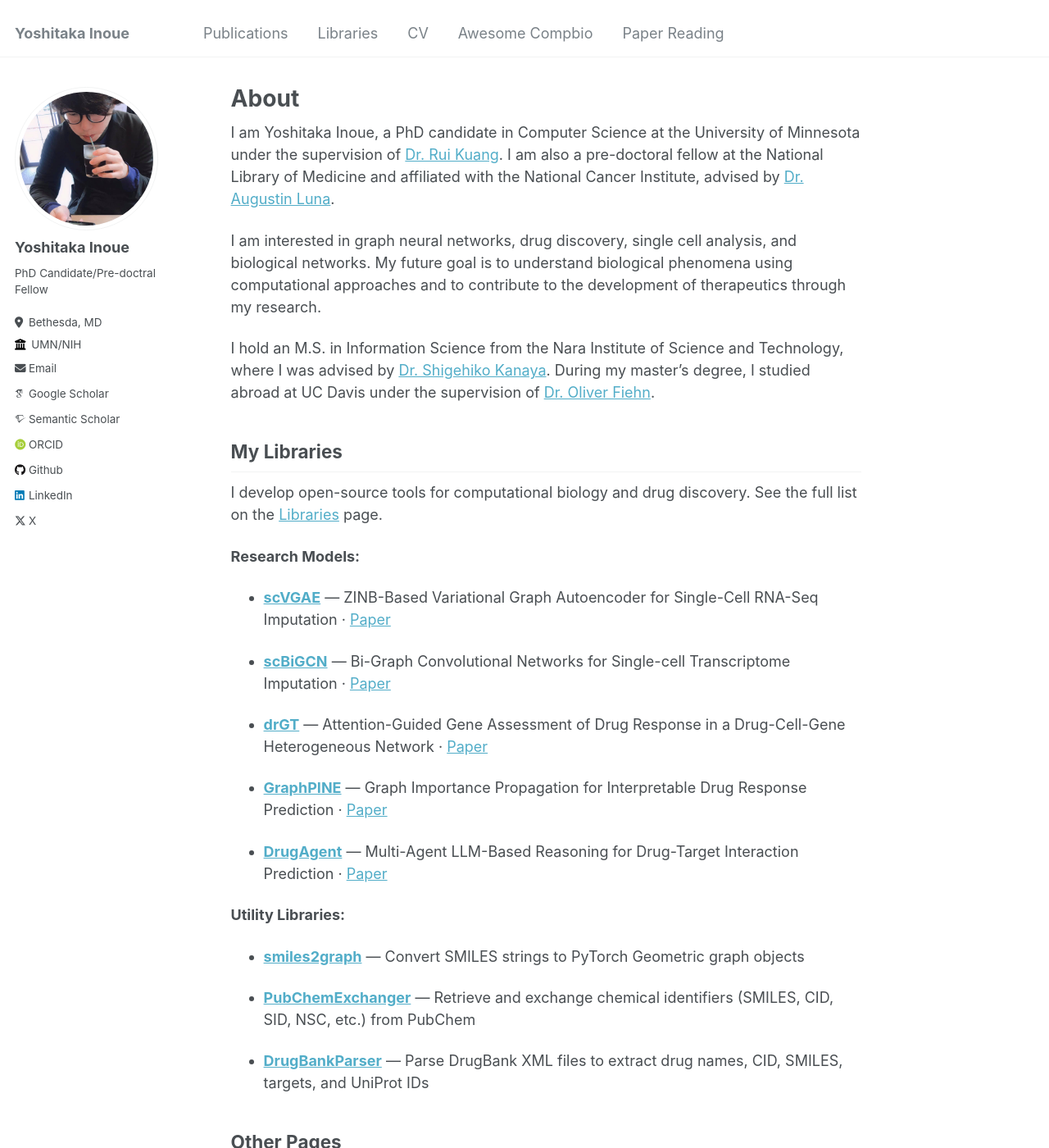
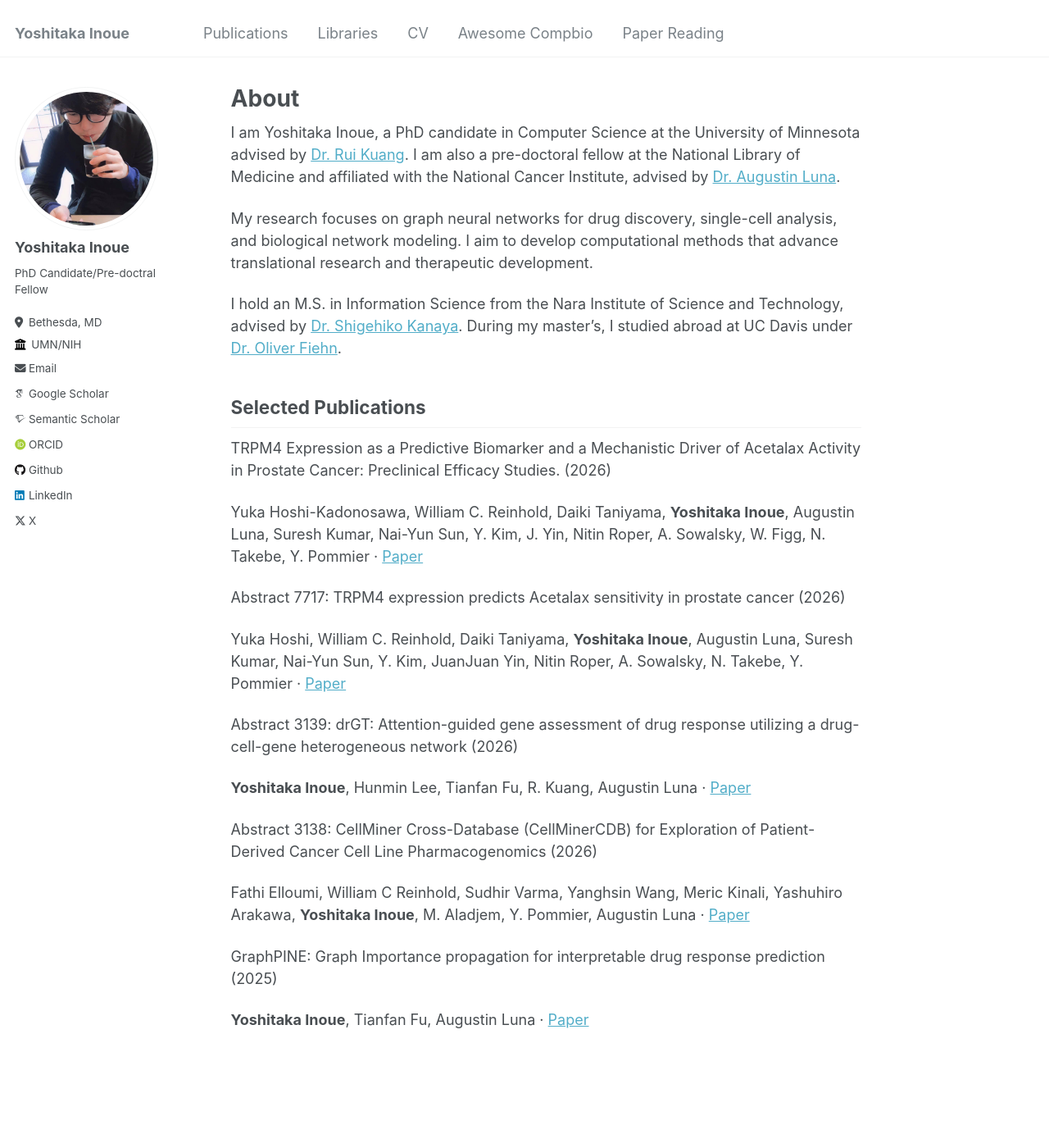
Before and after one commit to inoue0426/inoue0426.github.io, a Jekyll site: the page built from _pages/about.md, in a window 1280 px wide and 1400 px high. Shown: the whole window at 82% size. Built offline with Jekyll 4.4.1, drawn with Linux system fonts in a browser that asks for light colours; some web fonts are replaced; some of the changed text lies outside the part shown.

Commit message:
optimize

```diff
--- a/_pages/about.md
+++ b/_pages/about.md
@@ -7,46 +7,13 @@ redirect_from:
   - /about.html
 ---
 
-I am Yoshitaka Inoue, a PhD candidate in Computer Science at the University of Minnesota under the supervision of [Dr. Rui Kuang](https://cse.umn.edu/cs/rui-kuang). I am also a pre-doctoral fellow at the National Library of Medicine and affiliated with the National Cancer Institute, advised by [Dr. Augustin Luna](https://www.nlm.nih.gov/research/researchstaff/LunaAugustin.html).
+I am Yoshitaka Inoue, a PhD candidate in Computer Science at the University of Minnesota advised by [Dr. Rui Kuang](https://cse.umn.edu/cs/rui-kuang). I am also a pre-doctoral fellow at the National Library of Medicine and affiliated with the National Cancer Institute, advised by [Dr. Augustin Luna](https://www.nlm.nih.gov/research/researchstaff/LunaAugustin.html).
 
-I am interested in graph neural networks, drug discovery, single cell analysis, and biological networks. My future goal is to understand biological phenomena using computational approaches and to contribute to the development of therapeutics through my research.
+My research focuses on graph neural networks for drug discovery, single-cell analysis, and biological network modeling. I aim to develop computational methods that advance translational research and therapeutic development.
 
-I hold an M.S. in Information Science from the Nara Institute of Science and Technology, where I was advised by [Dr. Shigehiko Kanaya](https://isw3.naist.jp/Research/ai-csb-en.html).  During my master's degree, I studied abroad at UC Davis under the supervision of [Dr. Oliver Fiehn](https://fiehnlab.ucdavis.edu/staff/fiehn).
+I hold an M.S. in Information Science from the Nara Institute of Science and Technology, advised by [Dr. Shigehiko Kanaya](https://isw3.naist.jp/Research/ai-csb-en.html). During my master's, I studied abroad at UC Davis under [Dr. Oliver Fiehn](https://fiehnlab.ucdavis.edu/staff/fiehn).
 
-## My Libraries
-
-I develop open-source tools for computational biology and drug discovery. See the full list on the [Libraries](/libraries/) page.
-
-**Research Models:**
-{% for lib in site.data.libraries.research %}
-- **[{{ lib.name }}]({{ lib.github }})** — {{ lib.description }}{% if lib.paper %} · [Paper]({{ lib.paper }}){% endif %}
-{% endfor %}
-
-**Utility Libraries:**
-{% for lib in site.data.libraries.utilities %}
-- **[{{ lib.name }}]({{ lib.github }})** — {{ lib.description }}
-{% endfor %}
-
-## Other Pages
-
-- [Awesome Computational Biology](https://inoue0426.github.io/awesome-computational-biology/) — A curated list of computational biology resources.
-- [Paper Reading](https://inoue0426.github.io/Paper-reading/) — Notes and summaries from paper reading sessions.
-
-## Publications Snapshot
-
-{% assign pub_count = site.publications | size %}
-{% assign latest_pub = site.publications | sort: "year" | last %}
-
-- Total publications: **{{ pub_count }}**
-{% if latest_pub %}
-  {% if latest_pub.year %}
-- Latest publication year: **{{ latest_pub.year }}**
-  {% else %}
-- Latest publication year: **{{ latest_pub.date | date: "%Y" }}**
-  {% endif %}
-{% endif %}
-
-## Recent Publications
+## Selected Publications
 
 {% assign recent_pubs = site.publications | sort: "year" | reverse %}
 {% for post in recent_pubs limit:5 %}
```
Also changed, not shown: .github/workflows/update-cv.yml, .github/workflows/update-pubs.yml.
